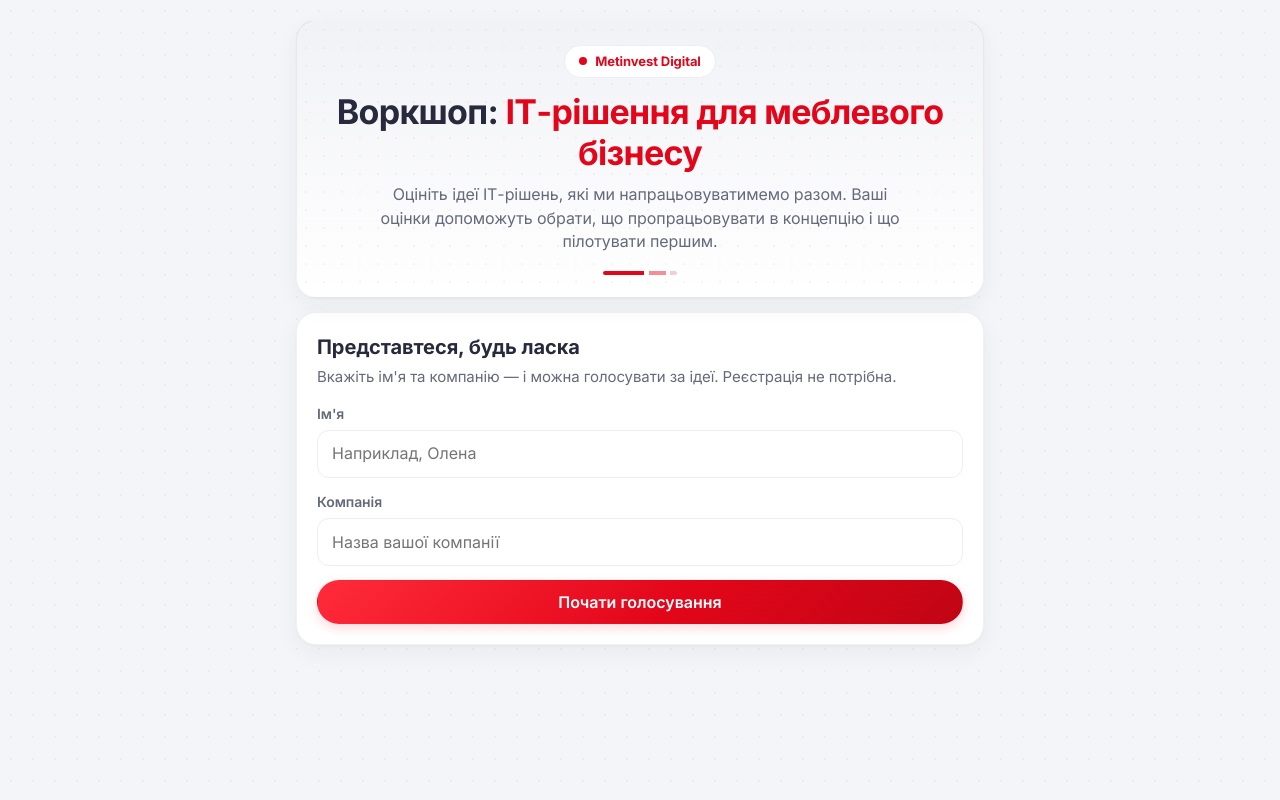
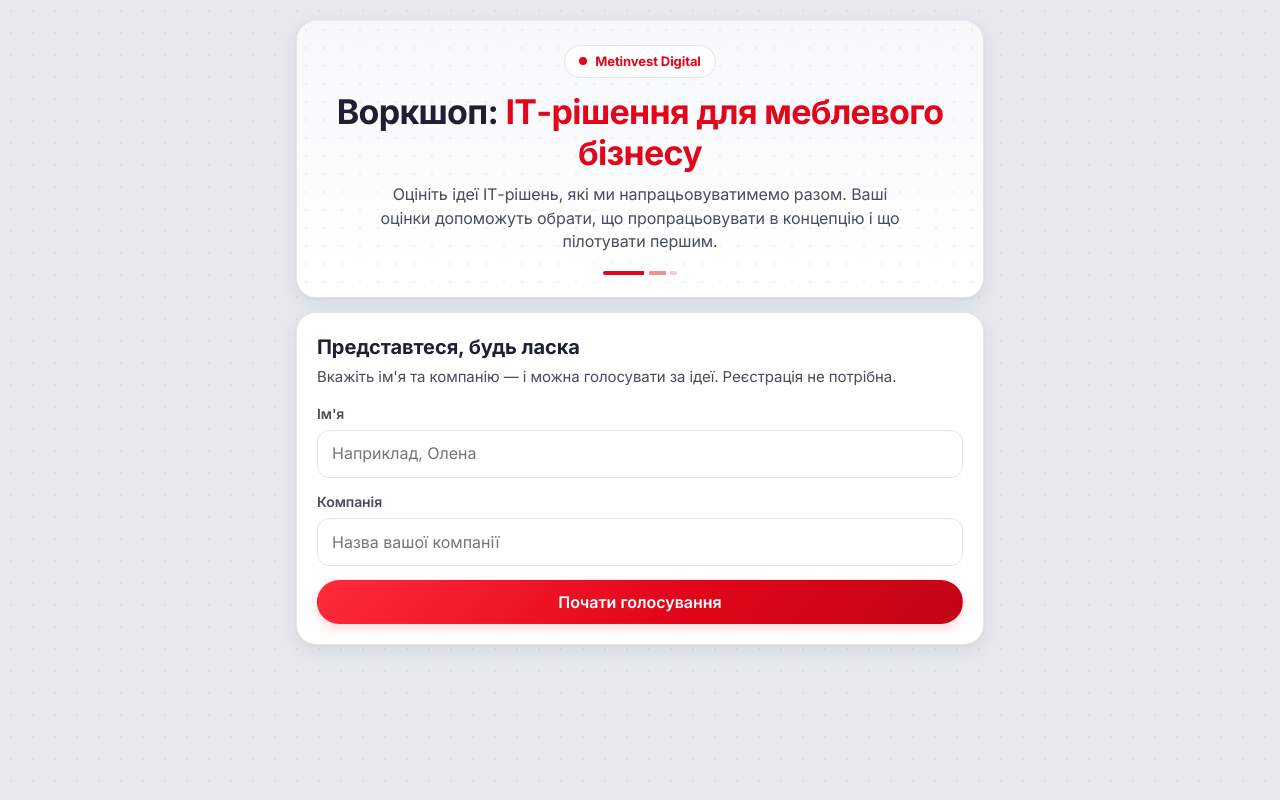
Before and after one commit to olexandrst/md-workshop, a Flask app: page / in a window 1280 px wide. Run offline with Flask 3, Linux system fonts and the light colour scheme; data comes from the database, SQL or seed files in the repository; data that the repository does not hold is empty; parts of the project's set-up code (start-up, migrations or seed data) failed here and were passed over.

Commit message:
Clearer tile edges and higher-contrast secondary text
Co-Authored-By: Claude Opus 5.5 <noreply@anthropic.com>
Claude-Session: https://claude.ai/code/session_01BhRx6EMbeqaa8NHfSCp5jX

```diff
--- a/app/static/css/app.css
+++ b/app/static/css/app.css
@@ -1025,3 +1025,35 @@ body {
 .fx-tag { background: var(--fx-bg); color: var(--fx-ink); }
 .fx-tag .fx-icon { color: var(--fx-icon); }
 .fx-tag.custom { background: var(--surface-2); color: var(--text-2); }
+
+/* Чіткіші межі плиток (темніший фон сторінки) і контрастніший вторинний текст */
+:root {
+  --bg: #e6e8ee;
+  --text: #1d2033;
+  --text-2: #474c5e;
+  --muted: #646a7c;
+  --line: #e1e4eb;
+  --border: rgba(29, 32, 51, 0.10);
+  --shadow: 0 1px 2px rgba(29, 32, 51, 0.05), 0 6px 18px rgba(29, 32, 51, 0.07);
+  --dot-color: rgba(29, 32, 51, 0.06);
+  --chip-bg: #f2f3f7;
+}
+@media (prefers-color-scheme: dark) {
+  :root:not([data-theme="light"]) {
+    --bg: #08090c; --text: #f2f3f6; --text-2: #c4c8d3; --muted: #9da2b0;
+    --border: rgba(255, 255, 255, 0.11);
+  }
+}
+:root[data-theme="dark"] {
+  --bg: #08090c; --text: #f2f3f6; --text-2: #c4c8d3; --muted: #9da2b0;
+  --border: rgba(255, 255, 255, 0.11);
+}
+.tile, .stage-head, .card, .sp-results { border: 1px solid var(--border); }
+.hist-names { color: var(--text-2); }
+.hist-row.is-zero { color: var(--muted); }
+.hist-row.is-zero .stars, .hist-row.is-zero .stars-none { opacity: .45; }
+.avg-cap, .stat, .sh-desc, .stars-legend, .stars-legend .legend-item, .pill { color: var(--text-2); }
+.p-header { background-image: radial-gradient(var(--dot-color) 1px, transparent 1.2px), linear-gradient(180deg, #f7f8fa, #ffffff); }
+:root[data-theme="dark"] .p-header { background-image: none; background-color: var(--surface); }
+.progress-bar { background: #d2d5de; }
+:root[data-theme="dark"] .progress-bar { background: var(--surface-3); }
```
